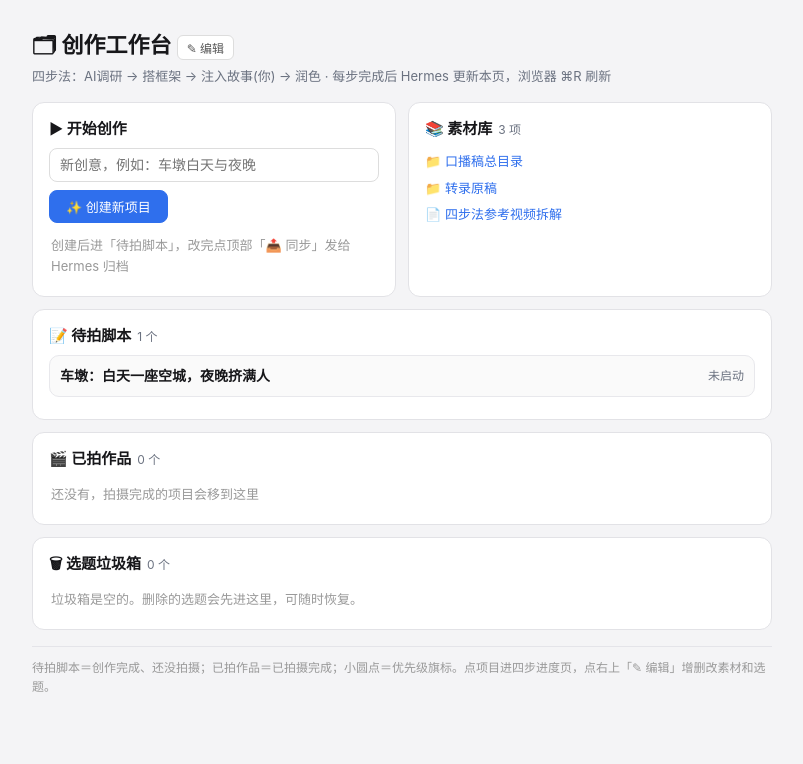
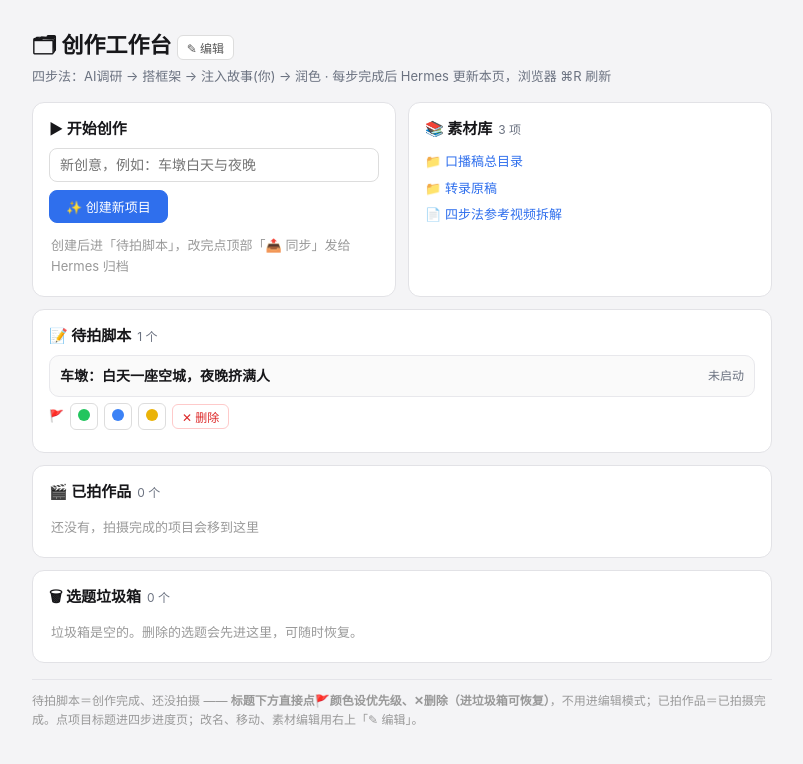
Before and after one commit to Alanlyp/workbench, a plain HTML site: page index.html in a window 1280 px wide. Shown: the whole page, without its empty margins (238-1041 px from the left). Drawn offline with Linux system fonts and the light colour scheme.

Commit message:
flags+delete always visible on 待拍脚本 rows

```diff
--- a/index.html
+++ b/index.html
@@ -209,21 +209,23 @@ function renderHome(){
     :`<a href="${esc(m[1])}">${esc(m[0])}</a>`).join(''):'<div class="empty">还没有素材，点右上「✎ 编辑」添加</div>');
   const fgbtns=p=>`<span class="lbl">🚩</span>`+['g','b','y'].map(c=>
     `<button class="mini fg${p.flag===c?' on':''}" data-fg="${esc(p.id)}:${c}"><span class="dot ${c}"></span></button>`).join('');
-  const row=(p,meta)=>editing
+  const delBtn=p=>`<button class="mini del" data-del="${esc(p.id)}">✕ 删除</button>`;
+  // always=true（待拍脚本）：旗子和删除常驻，不依赖编辑模式；已拍作品只在编辑模式出操作
+  const row=(p,meta,always)=>editing
     ?`<div class="item">${flagDot(p)}<span class="t">${esc(p.title)}</span><span class="m">${meta(p)}</span></div>
       <div class="rowacts">${fgbtns(p)}<button class="mini" data-ren="${esc(p.id)}">✎ 改名</button>
-      <button class="mini" data-mov="${esc(p.id)}">${p.status==='script'?'➜ 移到已拍':'➜ 移回待拍'}</button>
-      <button class="mini del" data-del="${esc(p.id)}">✕ 删除</button></div>`
-    :`<a class="item" href="#/p/${esc(p.id)}">${flagDot(p)}<span class="t">${esc(p.title)}</span><span class="m">${meta(p)}</span></a>`;
-  document.getElementById('l1').innerHTML=scr.length?scr.map(p=>row(p,x=>STAGELB(x.stage))).join(''):'<div class="empty">还没有，「开始创作」建档后出现在这里</div>';
-  document.getElementById('l2').innerHTML=shot.length?shot.map(p=>row(p,x=>'已拍摄 '+(esc(x.shotdate)||''))).join(''):'<div class="empty">还没有，拍摄完成的项目会移到这里</div>';
+      <button class="mini" data-mov="${esc(p.id)}">${p.status==='script'?'➜ 移到已拍':'➜ 移回待拍'}</button>${delBtn(p)}</div>`
+    :`<a class="item" href="#/p/${esc(p.id)}">${flagDot(p)}<span class="t">${esc(p.title)}</span><span class="m">${meta(p)}</span></a>`
+      +(always?`<div class="rowacts">${fgbtns(p)}${delBtn(p)}</div>`:'');
+  document.getElementById('l1').innerHTML=scr.length?scr.map(p=>row(p,x=>STAGELB(x.stage),true)).join(''):'<div class="empty">还没有，「开始创作」建档后出现在这里</div>';
+  document.getElementById('l2').innerHTML=shot.length?shot.map(p=>row(p,x=>'已拍摄 '+(esc(x.shotdate)||''),false)).join(''):'<div class="empty">还没有，拍摄完成的项目会移到这里</div>';
   document.getElementById('l3').innerHTML=T.length?T.map(p=>
     `<div class="item">${flagDot(p)}<span class="t" style="color:#6b7280">${esc(p.title)}</span><span class="m">删除于 ${esc(p.trashdate||'')}</span></div>
      <div class="rowacts"><button class="mini" data-res="${esc(p.id)}">↩ 恢复到「${p.status==='shot'?'已拍':'待拍'}」</button></div>`).join('')
     :'<div class="empty">垃圾箱是空的。删除的选题会先进这里，可随时恢复。</div>';
   document.getElementById('homefoot').innerHTML=editing
     ?'编辑模式：改完点顶部「📤 同步给 Hermes」，我写入档案并发布。<b>同步发送前别关页面、别清缓存。</b> 🚩点颜色设优先级，再点同色取消；✕删除＝进垃圾箱（可恢复）。'
-    :'待拍脚本＝创作完成、还没拍摄；已拍作品＝已拍摄完成；小圆点＝优先级旗标。点项目进四步进度页，点右上「✎ 编辑」增删改素材和选题。';
+    :'待拍脚本＝创作完成、还没拍摄 —— <b>标题下方直接点🚩颜色设优先级、✕删除（进垃圾箱可恢复）</b>，不用进编辑模式；已拍作品＝已拍摄完成。点项目标题进四步进度页；改名、移动、素材编辑用右上「✎ 编辑」。';
   document.querySelectorAll('[data-mdel]').forEach(b=>b.onclick=()=>{ensureDraft();mats().splice(+b.dataset.mdel,1);saveDraft();renderHome();});
   document.querySelectorAll('[data-del]').forEach(b=>b.onclick=()=>{ensureDraft();const p=projs().find(x=>x.id===b.dataset.del);
     if(p&&confirm('删除《'+p.title+'》？（进选题垃圾箱，可恢复）')){projs().splice(projs().indexOf(p),1);p.trashdate=today();trash().unshift(p);saveDraft();renderHome();}});
```
